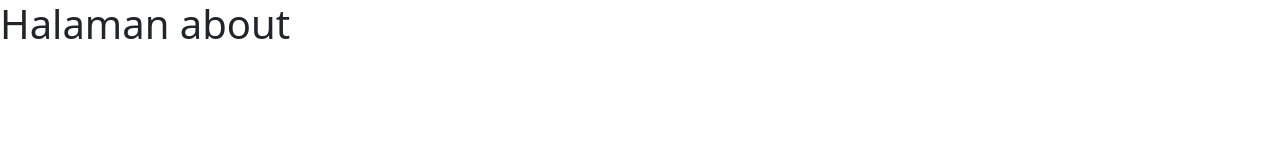
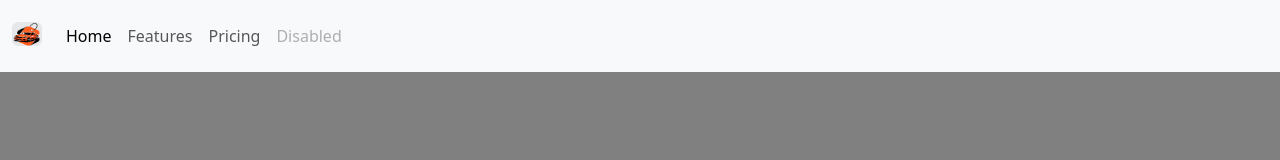
Before and after one commit to d1by4/rentcar, a plain HTML site: page about.html in a window 1280 px wide. Drawn offline with nearby package versions, Linux system fonts and the light colour scheme.

Commit message:
prepare env v2

```diff
--- a/about.html
+++ b/about.html
@@ -3,11 +3,38 @@
   <head>
     <meta charset="utf-8" />
     <meta name="viewport" content="width=device-width, initial-scale=1" />
-    <title>About</title>
+    <title>Home</title>
     <link href="https://cdn.jsdelivr.net/npm/bootstrap@5.3.3/dist/css/bootstrap.min.css" rel="stylesheet" integrity="sha384-QWTKZyjpPEjISv5WaRU9OFeRpok6YctnYmDr5pNlyT2bRjXh0JMhjY6hW+ALEwIH" crossorigin="anonymous" />
+    <link rel="stylesheet" href="asset/css/style.css" />
   </head>
   <body>
-    <h1>Halaman about</h1>
+    <nav class="navbar navbar-expand-lg bg-body-tertiary py-3">
+      <div class="container-fluid">
+        <a class="navbar-brand" href="#">
+          <img src="asset/image/logo navbar.png" alt="Logo" width="30" height="24" class="d-inline-block align-text-top" />
+        </a>
+        <button class="navbar-toggler" type="button" data-bs-toggle="collapse" data-bs-target="#navbarNav" aria-controls="navbarNav" aria-expanded="false" aria-label="Toggle navigation">
+          <span class="navbar-toggler-icon"></span>
+        </button>
+        <div class="collapse navbar-collapse" id="navbarNav">
+          <ul class="navbar-nav">
+            <li class="nav-item">
+              <a class="nav-link active" aria-current="page" href="#">Home</a>
+            </li>
+            <li class="nav-item">
+              <a class="nav-link" href="#">Features</a>
+            </li>
+            <li class="nav-item">
+              <a class="nav-link" href="#">Pricing</a>
+            </li>
+            <li class="nav-item">
+              <a class="nav-link disabled" aria-disabled="true">Disabled</a>
+            </li>
+          </ul>
+        </div>
+      </div>
+    </nav>
+
     <script src="https://cdn.jsdelivr.net/npm/bootstrap@5.3.3/dist/js/bootstrap.bundle.min.js" integrity="sha384-YvpcrYf0tY3lHB60NNkmXc5s9fDVZLESaAA55NDzOxhy9GkcIdslK1eN7N6jIeHz" crossorigin="anonymous"></script>
   </body>
 </html>
--- /dev/null
+++ b/asset/css/style.css
@@ -0,0 +1,3 @@
+body {
+  background-color: grey;
+}
```
Also changed, not shown: contact.html (+29 -2 lines), index.html (+28 -1 lines), asset/image/logo navbar.png (added).
